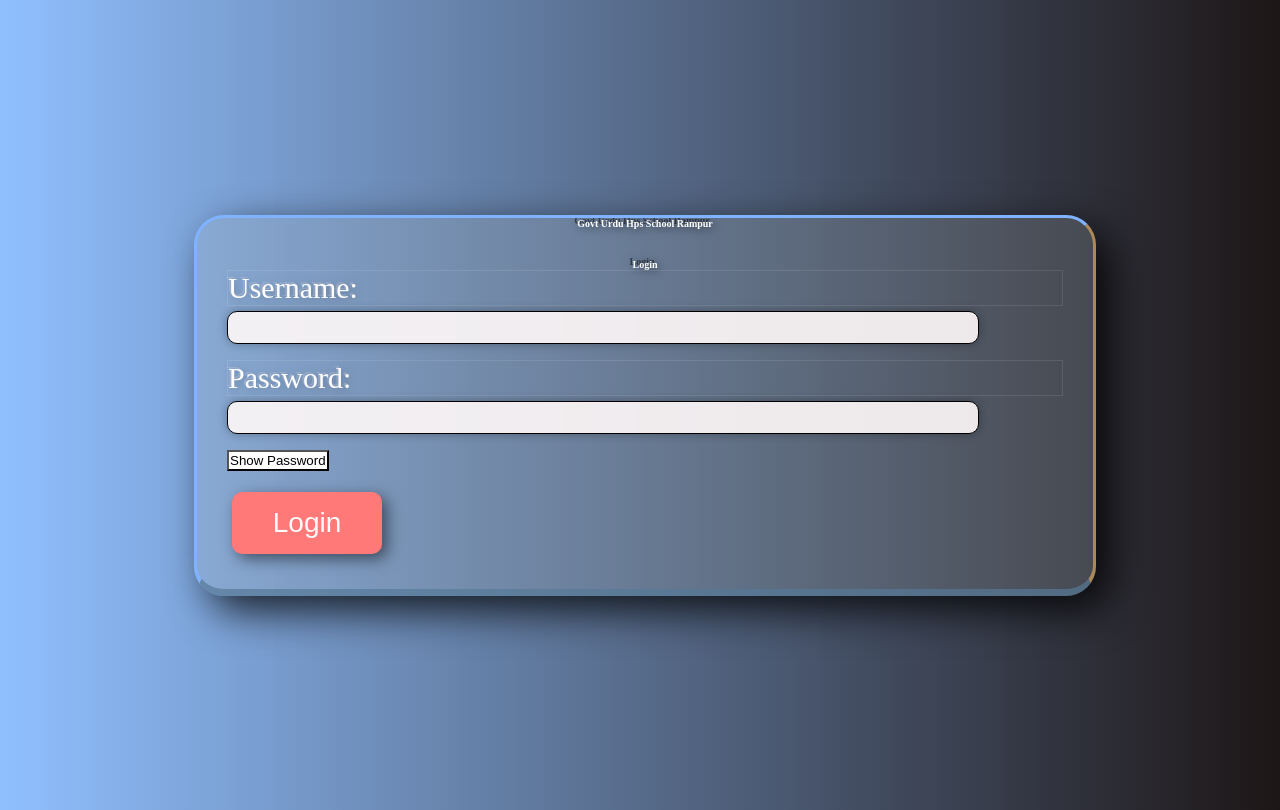
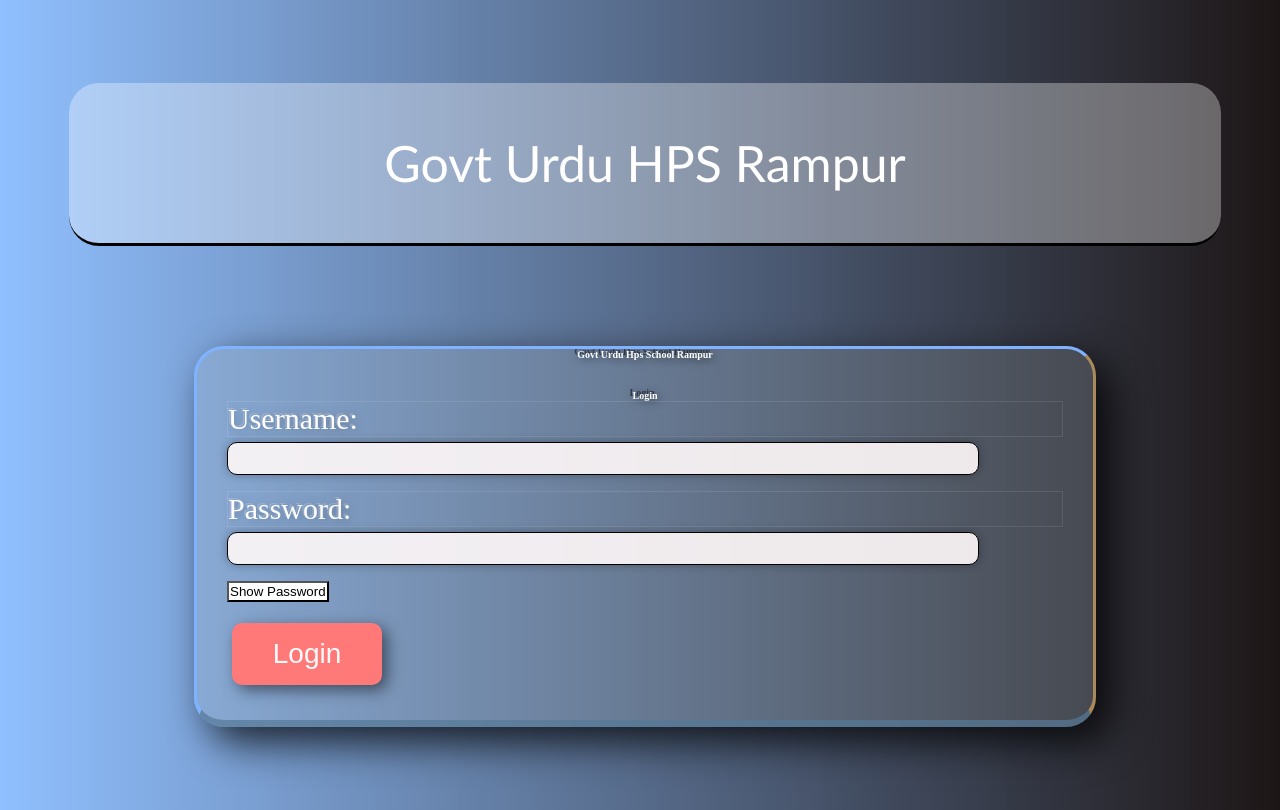
Before and after one commit to kurshid678/GovtUrduHPSRampur, a plain HTML site: page index.html in a window 1280 px wide. Drawn offline with Linux system fonts and the light colour scheme.

Commit message:
Update index.html

```diff
--- a/index.html
+++ b/index.html
@@ -117,10 +117,32 @@ background-color: #fff;
 padding: 1px;
 
 }
+  .head{
+background-color: #ffffff54;
+width: 90%;
+color: #000;
+margin-bottom: 100px;
+text-align: center;
+height: 20%;
+display: flex;
+justify-content: center;
+align-items: center;
+border-radius: 30px;
+border-bottom: outset 3px #11110f;
+color: #fff;
+
+}
+h{
+font-family: 'Trebuchet MS', 'Lucida Sans Unicode', 'Lucida Grande', 'Lucida Sans', Arial, sans-serif;
+font-size: 50px;
+
+
+}
 </style>
 </head>
 
 <body>
+  <header class="head"><h>Govt Urdu HPS Rampur</h></header>
 <div class="login-container">
     <h1>Govt Urdu Hps School Rampur</h1>
     <form class="login-form" onsubmit="return validateForm()">
```
